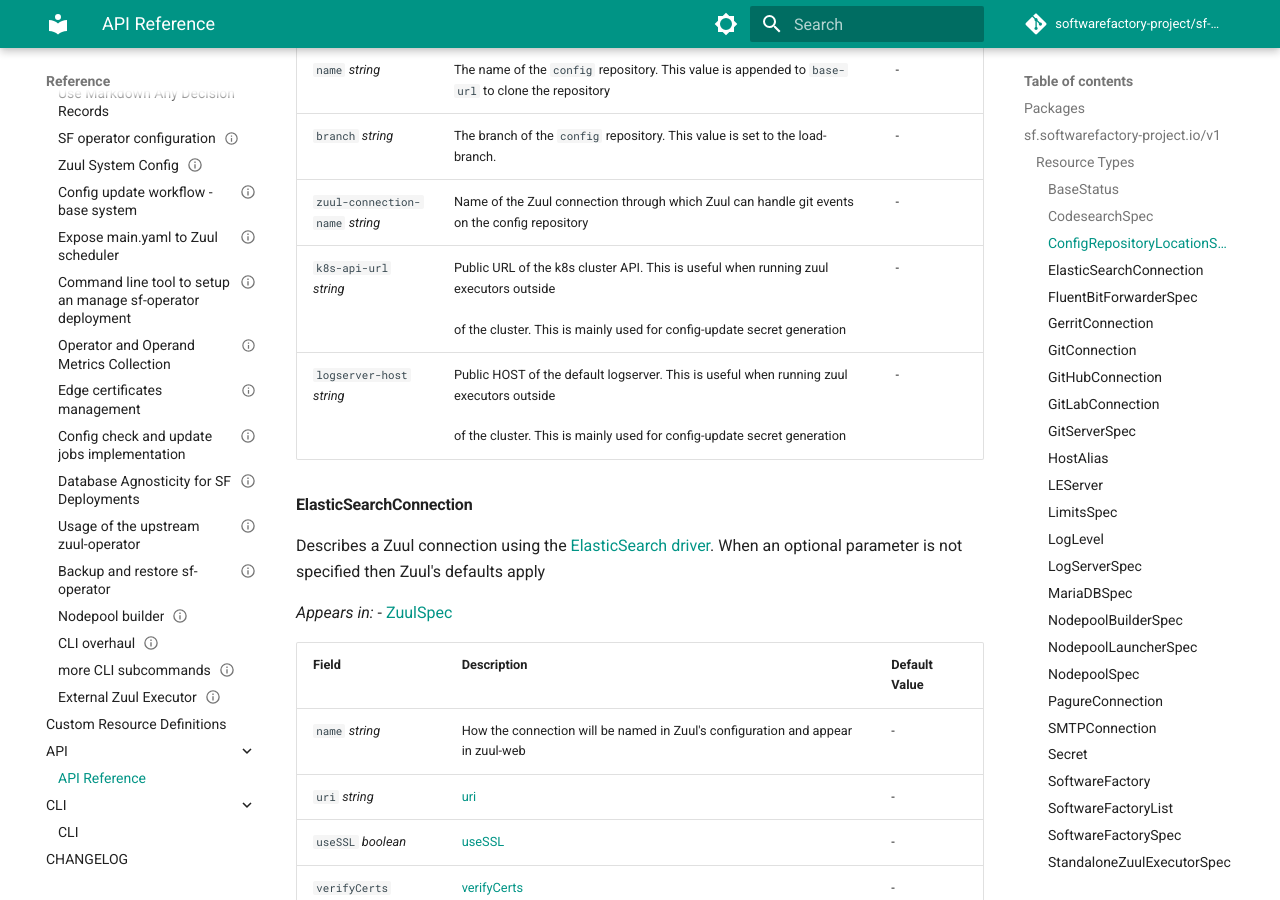
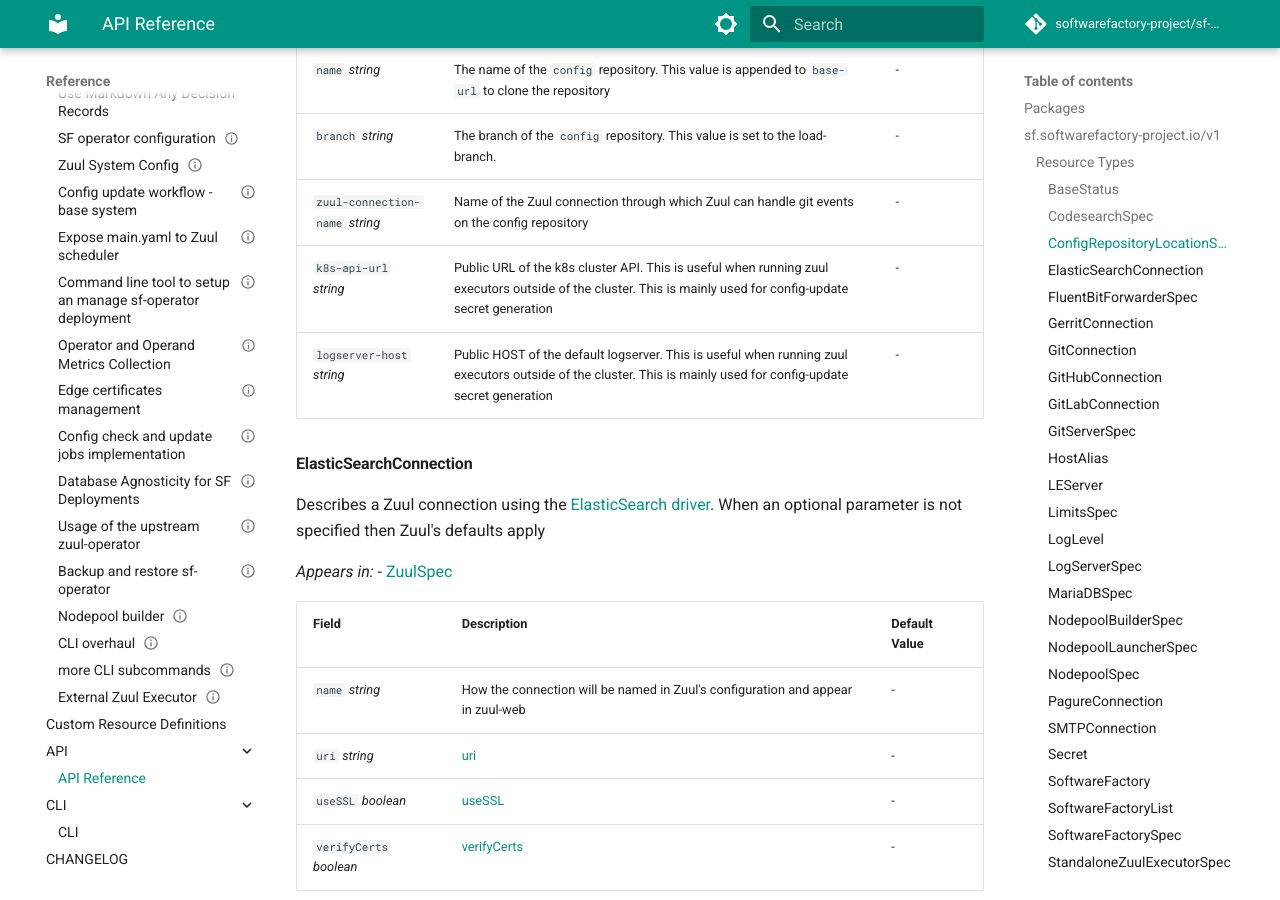
Before and after one commit to softwarefactory-project/sf-operator, an MkDocs documentation site: the page built from doc/reference/api/index.md, in a window 1280 px wide and 900 px high, scrolled down 1552 px. Built offline with MkDocs 1.6.1 and Material for MkDocs 9.7.7, drawn with Linux system fonts in a browser that asks for light colours; comment, search, counter and statistics services are not loaded; some of the changed text lies outside the part shown.

```diff
--- a/doc/reference/api/index.md
+++ b/doc/reference/api/index.md
@@ -20,8 +20,7 @@ Package v1 contains API Schema definitions for the sf v1 API group
 
 
 
-BaseStatus struct which defines the observed state for a Controller
-Do not use this directy, it must be derived from.
+BaseStatus struct which defines the observed state for a Controller Do not use this directy, it must be derived from.
 
 _Appears in:_
 - [SoftwareFactoryStatus](#softwarefactorystatus)
@@ -65,16 +64,15 @@ _Appears in:_
 | `name` _string_ | The name of the `config` repository. This value is appended to `base-url` to clone the repository | -|
 | `branch` _string_ | The branch of the `config` repository. This value is set to the load-branch. | -|
 | `zuul-connection-name` _string_ | Name of the Zuul connection through which Zuul can handle git events on the config repository | -|
-| `k8s-api-url` _string_ | Public URL of the k8s cluster API. This is useful when running zuul executors outside<br /><br />of the cluster. This is mainly used for config-update secret generation | -|
-| `logserver-host` _string_ | Public HOST of the default logserver. This is useful when running zuul executors outside<br /><br />of the cluster. This is mainly used for config-update secret generation | -|
+| `k8s-api-url` _string_ | Public URL of the k8s cluster API. This is useful when running zuul executors outside of the cluster. This is mainly used for config-update secret generation | -|
+| `logserver-host` _string_ | Public HOST of the default logserver. This is useful when running zuul executors outside of the cluster. This is mainly used for config-update secret generation | -|
 
 
 #### ElasticSearchConnection
 
 
 
-Describes a Zuul connection using the [ElasticSearch driver](https://zuul-ci.org/docs/zuul/latest/drivers/elasticsearch.html#connection-configuration).
-When an optional parameter is not specified then Zuul's defaults apply
+Describes a Zuul connection using the [ElasticSearch driver](https://zuul-ci.org/docs/zuul/latest/drivers/elasticsearch.html#connection-configuration). When an optional parameter is not specified then Zuul's defaults apply
 
 _Appears in:_
 - [ZuulSpec](#zuulspec)
@@ -107,8 +105,7 @@ _Appears in:_
 
 
 
-Describes a Zuul connection using the [gerrit driver](https://zuul-ci.org/docs/zuul/latest/drivers/gerrit.html#connection-configuration)
-When an optional parameter is not specified then Zuul's defaults apply
+Describes a Zuul connection using the [gerrit driver](https://zuul-ci.org/docs/zuul/latest/drivers/gerrit.html#connection-configuration) When an optional parameter is not specified then Zuul's defaults apply
 
 _Appears in:_
 - [ZuulSpec](#zuulspec)
@@ -131,8 +128,7 @@ _Appears in:_
 
 
 
-Describes a Zuul connection using the [git driver](https://zuul-ci.org/docs/zuul/latest/drivers/git.html#connection-configuration).
-When an optional parameter is not specified then Zuul's defaults apply
+Describes a Zuul connection using the [git driver](https://zuul-ci.org/docs/zuul/latest/drivers/git.html#connection-configuration). When an optional parameter is not specified then Zuul's defaults apply
 
 _Appears in:_
 - [ZuulSpec](#zuulspec)
@@ -157,7 +153,7 @@ _Appears in:_
 | --- | --- | --- |
 | `name` _string_ | How the connection will be named in Zuul's configuration and appear in zuul-web | -|
 | `appID` _integer_ | GitHub [appID](https://zuul-ci.org/docs/zuul/latest/drivers/github.html#attr-%3Cgithub%20connection%3E.app_id) | -|
-| `secrets` _string_ | Name of the secret which contains the following keys:<br /><br />[app_key](https://zuul-ci.org/docs/zuul/latest/drivers/github.html#attr-%3Cgithub%20connection%3E.app_key) must be defined if appId is defined<br /><br />[api_token(optional)](https://zuul-ci.org/docs/zuul/latest/drivers/github.html#attr-%3Cgithub%20connection%3E.api_token)<br /><br />[webhook_token (optional)](https://zuul-ci.org/docs/zuul/latest/drivers/github.html#attr-%3Cgithub%20connection%3E.webhook_token)<br /><br />The keys must have the same name as above | -|
+| `secrets` _string_ | Name of the secret which contains the following keys: [app_key](https://zuul-ci.org/docs/zuul/latest/drivers/github.html#attr-%3Cgithub%20connection%3E.app_key) must be defined if appId is defined [api_token(optional)](https://zuul-ci.org/docs/zuul/latest/drivers/github.html#attr-%3Cgithub%20connection%3E.api_token) [webhook_token (optional)](https://zuul-ci.org/docs/zuul/latest/drivers/github.html#attr-%3Cgithub%20connection%3E.webhook_token) The keys must have the same name as above | -|
 | `server` _string_ | the [server](https://zuul-ci.org/docs/zuul/latest/drivers/github.html#attr-%3Cgithub%20connection%3E.server) | -|
 | `canonicalHostname` _string_ | the [canonical_hostname](https://zuul-ci.org/docs/zuul/latest/drivers/github.html#attr-%3Cgithub%20connection%3E.canonical_hostname) parameter | -|
 | `verifySsl` _boolean_ | the [verify_ssl](https://zuul-ci.org/docs/zuul/latest/drivers/github.html#attr-%3Cgithub%20connection%3E.verify_ssl) parameter | {true}|
@@ -178,7 +174,7 @@ _Appears in:_
 | `server` _string_ | the [server](https://zuul-ci.org/docs/zuul/latest/drivers/gitlab.html#attr-%3Cgitlab%20connection%3E.server) | -|
 | `canonicalHostname` _string_ | the [canonicalHostname](https://zuul-ci.org/docs/zuul/latest/drivers/gitlab.html#attr-%3Cgitlab%20connection%3E.canonical_hostname) | -|
 | `baseUrl` _string_ | the (baseUrl)[https://zuul-ci.org/docs/zuul/latest/drivers/gitlab.html#attr-%3Cgitlab%20connection%3E.baseurl) | -|
-| `secrets` _string_ | Name of the secret which containes the following keys:<br /><br />the [api_token](https://zuul-ci.org/docs/zuul/latest/drivers/gitlab.html#attr-%3Cgitlab%20connection%3E.api_token)<br /><br />the [api_token_name](https://zuul-ci.org/docs/zuul/latest/drivers/gitlab.html#attr-%3Cgitlab%20connection%3E.api_token_name)<br /><br />the [webhook_token](https://zuul-ci.org/docs/zuul/latest/drivers/gitlab.html#attr-%3Cgitlab%20connection%3E.webhook_token) | -|
+| `secrets` _string_ | Name of the secret which containes the following keys: the [api_token](https://zuul-ci.org/docs/zuul/latest/drivers/gitlab.html#attr-%3Cgitlab%20connection%3E.api_token) the [api_token_name](https://zuul-ci.org/docs/zuul/latest/drivers/gitlab.html#attr-%3Cgitlab%20connection%3E.api_token_name) the [webhook_token](https://zuul-ci.org/docs/zuul/latest/drivers/gitlab.html#attr-%3Cgitlab%20connection%3E.webhook_token) | -|
 | `apiTokenName` _string_ | the [apiTokenName](https://zuul-ci.org/docs/zuul/latest/drivers/gitlab.html#attr-%3Cgitlab%20connection%3E.api_token_name) | -|
 | `cloneUrl` _string_ | the [cloneUrl](https://zuul-ci.org/docs/zuul/latest/drivers/gitlab.html#attr-%3Cgitlab%20connection%3E.cloneurl) | -|
 | `keepAlive` _integer_ | the [keepAlive](https://zuul-ci.org/docs/zuul/latest/drivers/gitlab.html#attr-%3Cgitlab%20connection%3E.keepalive) | -|
@@ -310,7 +306,7 @@ _Appears in:_
 | Field | Description | Default Value |
 | --- | --- | --- |
 | `storage` _[StorageSpec](#storagespec)_ | Storage related settings | -|
-| `logLevel` _[LogLevel](#loglevel)_ | Specify the Log Level of the nodepool launcher process.<br /><br />Valid values are:<br /><br />"INFO" (default),<br /><br />"WARN",<br /><br />"DEBUG". | INFO|
+| `logLevel` _[LogLevel](#loglevel)_ | Specify the Log Level of the nodepool launcher process. Valid values are: "INFO" (default), "WARN", "DEBUG". | INFO|
 | `limits` _[LimitsSpec](#limitsspec)_ | Memory/CPU Limit | {map[cpu:2000m memory:2Gi]}|
 
 
@@ -325,7 +321,7 @@ _Appears in:_
 
 | Field | Description | Default Value |
 | --- | --- | --- |
-| `logLevel` _[LogLevel](#loglevel)_ | Specify the Log Level of the nodepool launcher service.<br /><br />Valid values are:<br /><br />"INFO" (default),<br /><br />"WARN",<br /><br />"DEBUG".<br /><br />Changing this value will restart the service. | INFO|
+| `logLevel` _[LogLevel](#loglevel)_ | Specify the Log Level of the nodepool launcher service. Valid values are: "INFO" (default), "WARN", "DEBUG". Changing this value will restart the service. | INFO|
 | `limits` _[LimitsSpec](#limitsspec)_ | Memory/CPU Limit | {map[cpu:2000m memory:2Gi]}|
 
 
@@ -360,7 +356,7 @@ _Appears in:_
 | `server` _string_ | the [server](https://zuul-ci.org/docs/zuul/latest/drivers/pagure.html#attr-<pagure connection>.server) | -|
 | `canonicalHostname` _string_ | the [canonicalHostname](https://zuul-ci.org/docs/zuul/latest/drivers/pagure.html#attr-<pagure connection>.canonical_hostname) | -|
 | `baseUrl` _string_ | the (baseUrl)[https://zuul-ci.org/docs/zuul/latest/drivers/pagure.html#attr-%3Cpagure%20connection%3E.baseurl) | -|
-| `secrets` _string_ | Name of the secret which containes the following keys:<br /><br />the [api_token](https://zuul-ci.org/docs/zuul/latest/drivers/pagure.html#attr-<pagure connection>.api_token) | -|
+| `secrets` _string_ | Name of the secret which containes the following keys: the [api_token](https://zuul-ci.org/docs/zuul/latest/drivers/pagure.html#attr-<pagure connection>.api_token) | -|
 | `appName` _string_ | the [appName](https://zuul-ci.org/docs/zuul/latest/drivers/pagure.html#attr-<pagure connection>.app_name) | -|
 | `cloneUrl` _string_ | the [cloneUrl](https://zuul-ci.org/docs/zuul/latest/drivers/pagure.html#attr-<pagure connection>.cloneurl) | -|
 | `sourceWhitelist` _string_ | the [sourceWhitelist](https://zuul-ci.org/docs/zuul/latest/drivers/pagure.html#attr-<pagure connection>.source_whitelist) | -|
@@ -370,8 +366,7 @@ _Appears in:_
 
 
 
-Describes a Zuul connection using the [SMTP driver](https://zuul-ci.org/docs/zuul/latest/drivers/smtp.html#connection-configuration).
-When an optional parameter is not specified then Zuul's defaults apply
+Describes a Zuul connection using the [SMTP driver](https://zuul-ci.org/docs/zuul/latest/drivers/smtp.html#connection-configuration). When an optional parameter is not specified then Zuul's defaults apply
 
 _Appears in:_
 - [ZuulSpec](#zuulspec)
@@ -399,7 +394,7 @@ _Appears in:_
 
 | Field | Description | Default Value |
 | --- | --- | --- |
-| `name` _string_ | Name of the referent.<br /><br />More info on [kubernetes' documentation](https://kubernetes.io/docs/concepts/overview/working-with-objects/names/#names). | -|
+| `name` _string_ | Name of the referent. More info on [kubernetes' documentation](https://kubernetes.io/docs/concepts/overview/working-with-objects/names/#names). | -|
 | `key` _string_ | The key of the secret to select from. Must be a valid secret key. | -|
 
 
@@ -449,7 +444,7 @@ _Appears in:_
 
 | Field | Description | Default Value |
 | --- | --- | --- |
-| `fqdn` _string_ | The fully qualified domain name to use with the deployment. Relevant services will be served<br /><br />at https://`service`.`FQDN` | -|
+| `fqdn` _string_ | The fully qualified domain name to use with the deployment. Relevant services will be served at https://`service`.`FQDN` | -|
 | `FluentBitLogForwarding` _[FluentBitForwarderSpec](#fluentbitforwarderspec)_ | Enable log forwarding to a [Fluent Bit HTTP input](https://docs.fluentbit.io/manual/pipeline/inputs/http) | -|
 | `storageDefault` _[StorageDefaultSpec](#storagedefaultspec)_ | Default setting to use by Persistent Volume Claims | -|
 | `extraLabels` _object (keys:string, values:string)_ | Whether you need to add extra labels on all managed resources | -|
@@ -548,9 +543,9 @@ _Appears in:_
 | Field | Description | Default Value |
 | --- | --- | --- |
 | `storage` _[StorageSpec](#storagespec)_ | Storage-related settings | -|
-| `logLevel` _[LogLevel](#loglevel)_ | Specify the Log Level of the zuul-executor service.<br /><br />Valid values are:<br /><br />"INFO" (default),<br /><br />"WARN",<br /><br />"DEBUG".<br /><br />Changing this value will restart the service. | INFO|
+| `logLevel` _[LogLevel](#loglevel)_ | Specify the Log Level of the zuul-executor service. Valid values are: "INFO" (default), "WARN", "DEBUG". Changing this value will restart the service. | INFO|
 | `enabled` _boolean_ | If set to false, the zuul-executor deployment won't be applied | {true}|
-| `standalone` _[StandaloneZuulExecutorSpec](#standalonezuulexecutorspec)_ | When set the Control plane is not deployed.<br /><br />The standalone executor must be able to connect to the control plane | -|
+| `standalone` _[StandaloneZuulExecutorSpec](#standalonezuulexecutorspec)_ | When set the Control plane is not deployed. The standalone executor must be able to connect to the control plane | -|
 | `limits` _[LimitsSpec](#limitsspec)_ | Memory/CPU Limit | {map[cpu:2000m memory:2Gi]}|
 | `diskLimitPerJob` _integer_ | the [disk_limit_per_job](https://zuul-ci.org/docs/zuul/latest/configuration.html#attr-executor.disk_limit_per_job) | {250}|
 
@@ -572,7 +567,7 @@ _Appears in:_
 | `gitHttpLowSpeedTime` _integer_ | the [git_http_low_speed_time](https://zuul-ci.org/docs/zuul/latest/configuration.html#attr-merger.git_http_low_speed_time) parameter | -|
 | `gitTimeout` _integer_ | the [git_timeout](https://zuul-ci.org/docs/zuul/latest/configuration.html#attr-merger.git_timeout) parameter | -|
 | `storage` _[StorageSpec](#storagespec)_ | Storage-related settings | -|
-| `logLevel` _[LogLevel](#loglevel)_ | Specify the Log Level of the nodepool launcher service.<br /><br />Valid values are:<br /><br />"INFO" (default),<br /><br />"WARN",<br /><br />"DEBUG".<br /><br />Changing this value will restart the service. | INFO|
+| `logLevel` _[LogLevel](#loglevel)_ | Specify the Log Level of the nodepool launcher service. Valid values are: "INFO" (default), "WARN", "DEBUG". Changing this value will restart the service. | INFO|
 | `limits` _[LimitsSpec](#limitsspec)_ | Memory/CPU Limit | {map[cpu:2000m memory:2Gi]}|
 
 
@@ -614,7 +609,7 @@ _Appears in:_
 | --- | --- | --- |
 | `storage` _[StorageSpec](#storagespec)_ | Storage-related settings | -|
 | `statsdTarget` _string_ | The address to forward statsd metrics to (optional), in the form "host:port" | -|
-| `logLevel` _[LogLevel](#loglevel)_ | Specify the Log Level of the zuul-scheduler service.<br /><br />Valid values are:<br /><br />"INFO" (default),<br /><br />"WARN",<br /><br />"DEBUG".<br /><br />Changing this value will restart the service. | INFO|
+| `logLevel` _[LogLevel](#loglevel)_ | Specify the Log Level of the zuul-scheduler service. Valid values are: "INFO" (default), "WARN", "DEBUG". Changing this value will restart the service. | INFO|
 | `limits` _[LimitsSpec](#limitsspec)_ | Memory/CPU Limit | {map[cpu:2000m memory:2Gi]}|
 | `DefaultHoldExpiration` _integer_ | the [DefaultHoldExpiration](https://zuul-ci.org/docs/zuul/latest/configuration.html#attr-scheduler.default_hold_expiration) | -|
 | `MaxHoldExpiration` _integer_ | the [MaxHoldExpiration](https://zuul-ci.org/docs/zuul/latest/configuration.html#attr-scheduler.max_hold_expiration) | -|
@@ -657,5 +652,5 @@ _Appears in:_
 
 | Field | Description | Default Value |
 | --- | --- | --- |
-| `logLevel` _[LogLevel](#loglevel)_ | Specify the Log Level of the zuul-web launcher service.<br /><br />Valid values are:<br /><br />"INFO" (default),<br /><br />"WARN",<br /><br />"DEBUG".<br /><br />Changing this value will restart the service. | INFO|
+| `logLevel` _[LogLevel](#loglevel)_ | Specify the Log Level of the zuul-web launcher service. Valid values are: "INFO" (default), "WARN", "DEBUG". Changing this value will restart the service. | INFO|
 | `limits` _[LimitsSpec](#limitsspec)_ | Memory/CPU Limit | {map[cpu:2000m memory:2Gi]}|
```
Also changed, not shown: cli/cmd/dev/microshift/static/post-install.yaml (+0 -15 lines), doc/deployment/backing_services.md (+4 -4 lines), doc/operator/getting_started.md (+0 -1 lines), doc/reference/CHANGELOG.md (+4 -0 lines), 9 other files.
